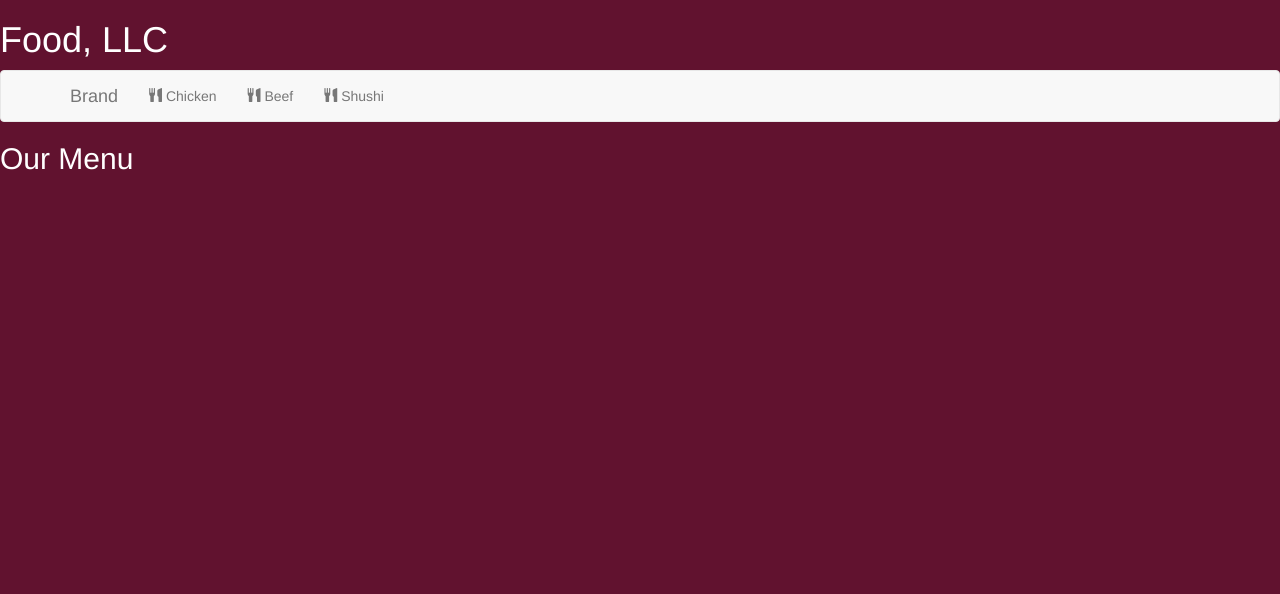
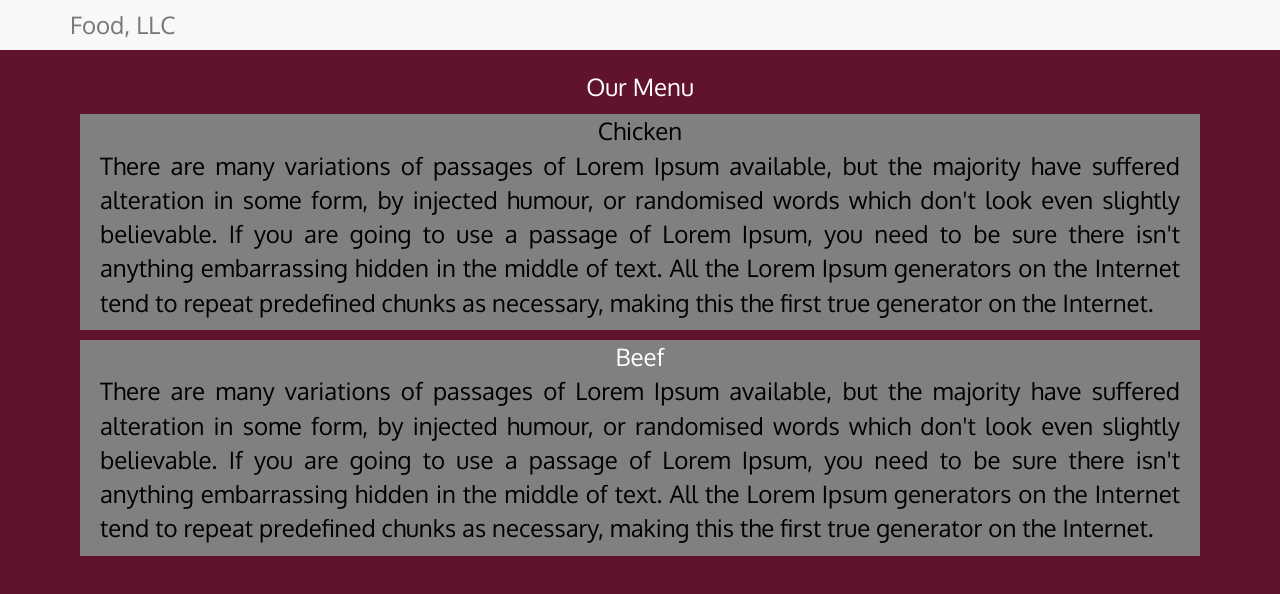
Before and after one commit to neroexpress/coursera-test, a plain HTML site: page site/module3-solution/index.html in a window 1280 px wide. Drawn offline with nearby package versions, Linux system fonts and the light colour scheme.

Commit message:
small addition for examples files

```diff
--- a/site/module3-solution/css/styles.css
+++ b/site/module3-solution/css/styles.css
@@ -1,8 +1,50 @@
 body{
 	background-color: #61122f;
 	color: #fff;
+	font-family: 'Oxygen', sans-serif;
+	font-size: 24px;
+}
+
+#header-nav{
+	border-radius: 0;
+	border:0;
+}
+
+#name-restaurant{
+font-size: 24px;
 }
 
 #nav-list{
 	text-align: center;
 }
+
+h1.header-name{
+	padding: 5px;
+	margin: 10px;
+}
+
+div.main-heading span{
+	font-family: 'Oxygen', sans-serif;
+
+}
+
+
+
+.para-heading{
+background-color: grey;
+margin: 10px;
+}
+
+.para-content{
+margin: 10px;
+margin-top: -10px;
+text-align: justify;
+padding: 10px;
+color: black;
+}
+
+
+.chicken-heading{
+margin-top: 10px;
+color: black;
+}
--- a/site/module3-solution/index.html
+++ b/site/module3-solution/index.html
@@ -4,15 +4,16 @@
     <meta charset="utf-8">
     <meta http-equiv="X-UA-Compatible" content="IE=edge">
     <meta name="viewport" content="width=device-width, initial-scale=1">
-    <title>Bootstrap 101 Template</title>
+    <title>Our Restaurant Site</title>
     <link href="css/bootstrap.min.css" rel="stylesheet">
     <link rel="stylesheet" type="text/css" href="css/styles.css">
+    <link href="https://fonts.googleapis.com/css?family=Oxygen" rel="stylesheet">
+    <link href="https://fonts.googleapis.com/css?family=Great+Vibes" rel="stylesheet">
   </head>
 
   <body>
-    <h1>Food, LLC</h1>
-
-    <nav class="navbar navbar-default">
+  <header>
+    <nav id="header-nav" class="navbar navbar-default">
       <div class="container">
         <!-- Brand and toggle get grouped for better mobile display -->
         <div class="navbar-header">
@@ -22,24 +23,42 @@
           <span class="icon-bar"></span>
           <span class="icon-bar"></span>
           </button>
-          <a class="navbar-brand" href="#">Brand</a>
+          <a class="navbar-brand" id="name-restaurant" href="#">Food, LLC</a>
       </div>
 
     <!-- Collect the nav links, forms, and other content for toggling -->
       <div class="collapse navbar-collapse" id="collapsable-nav">
         <ul class="nav navbar-nav" id="nav-list">
-        <li><a href="#"><span class="glyphicon glyphicon-cutlery" aria-hidden="true"></span> Chicken</a>
+          <li class="visible-xs">
+          <a href="#"><span class="glyphicon glyphicon-cutlery" aria-hidden="true"></span>  Chicken</a>
           </li>
-        <li><a href="#"><span class="glyphicon glyphicon-cutlery" aria-hidden="true"></span> Beef</a>
+          <li class="visible-xs">
+          <a href="#"><span class="glyphicon glyphicon-cutlery" aria-hidden="true"></span>  Beef</a>
           </li>
-        <li><a href="#"> <span class="glyphicon glyphicon-cutlery" aria-hidden="true"></span> Shushi</a>
+          <li class="visible-xs">
+          <a href="#"> <span class="glyphicon glyphicon-cutlery" aria-hidden="true"></span> Shushi</a>
           </li>
         </ul>
       </div><!-- /.navbar-collapse -->
     </div><!-- /.container -->
   </nav>
-<h2>Our Menu</h2>
+</header>
+<div class="main-heading text-center"><span>Our Menu</span</div>
 
+<div id="main-content" class="container">
+    <div class="para-heading">
+      <div class="chicken-heading">
+      <span>Chicken</span>
+      </div>
+    <p class="para-content">There are many variations of passages of Lorem Ipsum available, but the majority have suffered alteration in some form, by injected humour, or randomised words which don't look even slightly believable. If you are going to use a passage of Lorem Ipsum, you need to be sure there isn't anything embarrassing hidden in the middle of text. All the Lorem Ipsum generators on the Internet tend to repeat predefined chunks as necessary, making this the first true generator on the Internet.</p>
+  </div>
+  <div class="para-heading">
+    <div class="beef-heading">
+      <span>Beef</span>
+    </div>
+    <p class="para-content">There are many variations of passages of Lorem Ipsum available, but the majority have suffered alteration in some form, by injected humour, or randomised words which don't look even slightly believable. If you are going to use a passage of Lorem Ipsum, you need to be sure there isn't anything embarrassing hidden in the middle of text. All the Lorem Ipsum generators on the Internet tend to repeat predefined chunks as necessary, making this the first true generator on the Internet.</p>
+  </div>
+</div>
 
 
 
```
Lines whose indentation alone changed are shown as unchanged.
